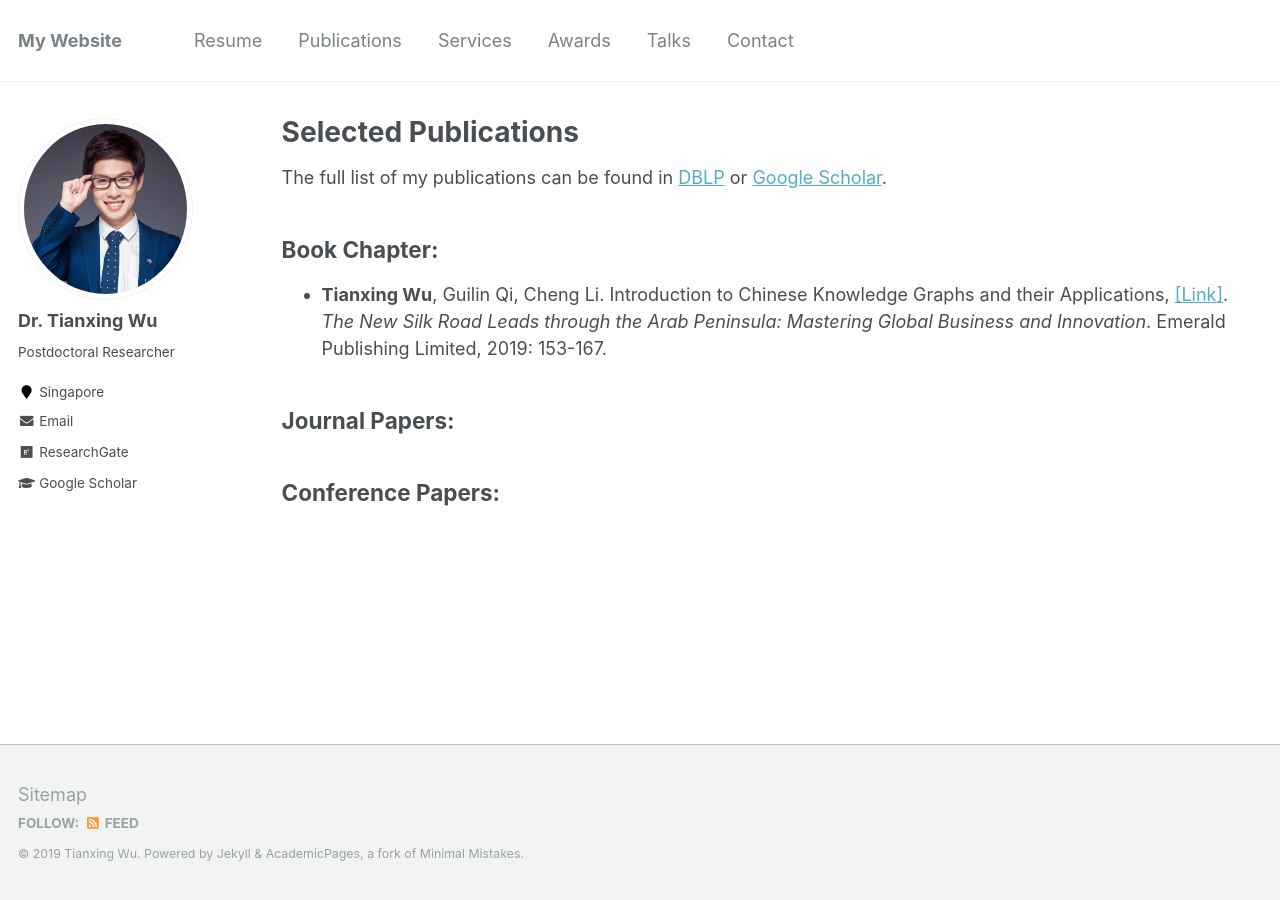
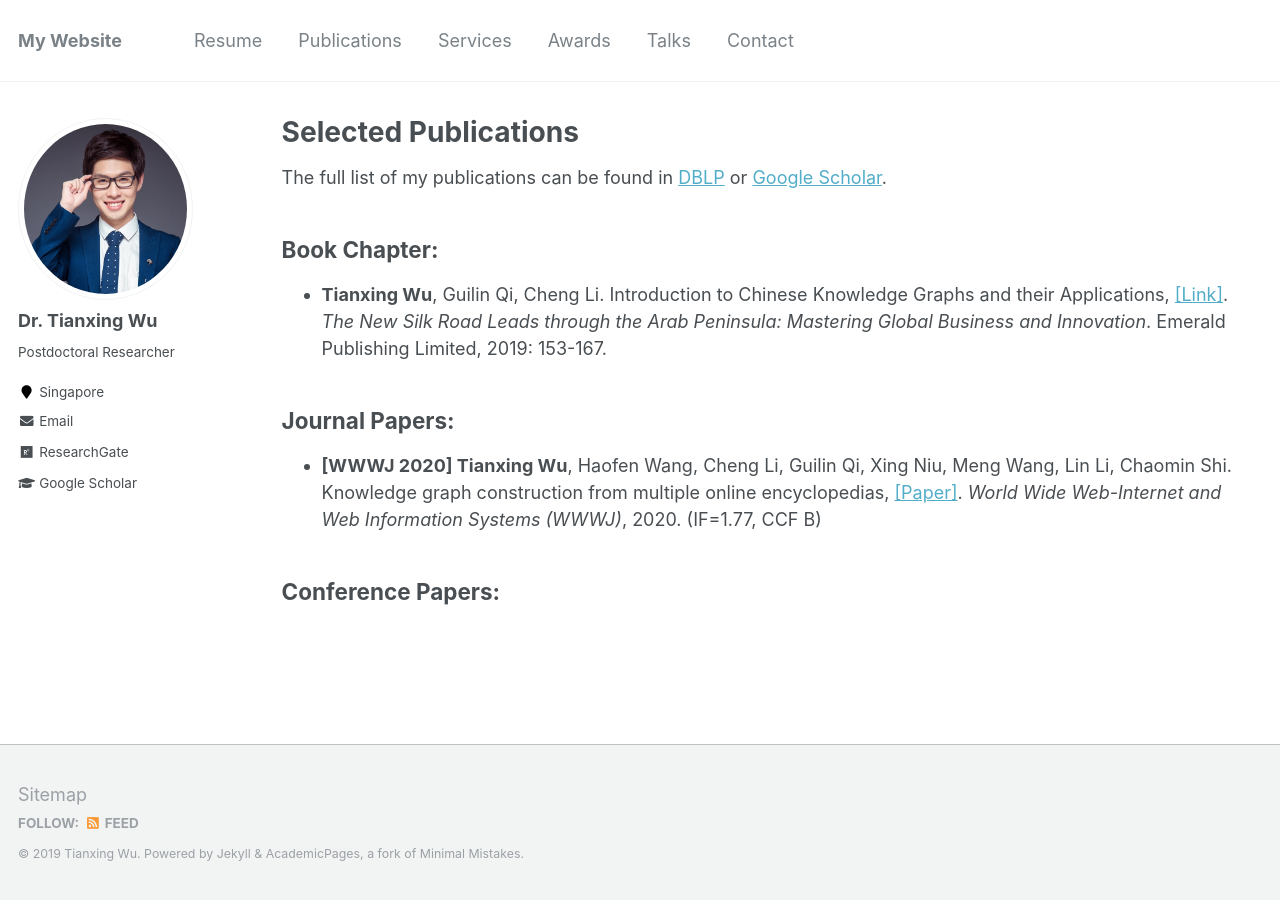
Before and after one commit to tianxing-wu/tianxing-wu.github.io, a Jekyll site: the page built from _pages/selected_publications.md, in a window 1280 px wide. Built offline with Jekyll 4.4.1, drawn with Linux system fonts in a browser that asks for light colours.

Commit message:
site update

```diff
--- a/_pages/selected_publications.md
+++ b/_pages/selected_publications.md
@@ -9,5 +9,6 @@ The full list of my publications can be found in [DBLP](https://dblp.uni-trier.d
 * **Tianxing Wu**, Guilin Qi, Cheng Li. Introduction to Chinese Knowledge Graphs and their Applications, [[Link]](https://www.emerald.com/insight/content/doi/10.1108/978-1-78756-679-820191010/full/html). <i>The New Silk Road Leads through the Arab Peninsula: Mastering Global Business and Innovation</i>. Emerald Publishing Limited, 2019: 153-167.
 
 ## Journal Papers:
+* **[WWWJ 2020] Tianxing Wu**, Haofen Wang, Cheng Li, Guilin Qi, Xing Niu, Meng Wang, Lin Li, Chaomin Shi. Knowledge graph construction from multiple online encyclopedias, [[Paper]](https://tianxing-wu.github.io/files/paper/WWWJ2020.pdf). <i>World Wide Web-Internet and Web Information Systems (WWWJ)</i>, 2020. (IF=1.77, CCF B)
 
 ## Conference Papers:
```
Also changed, not shown: 2 other files.
